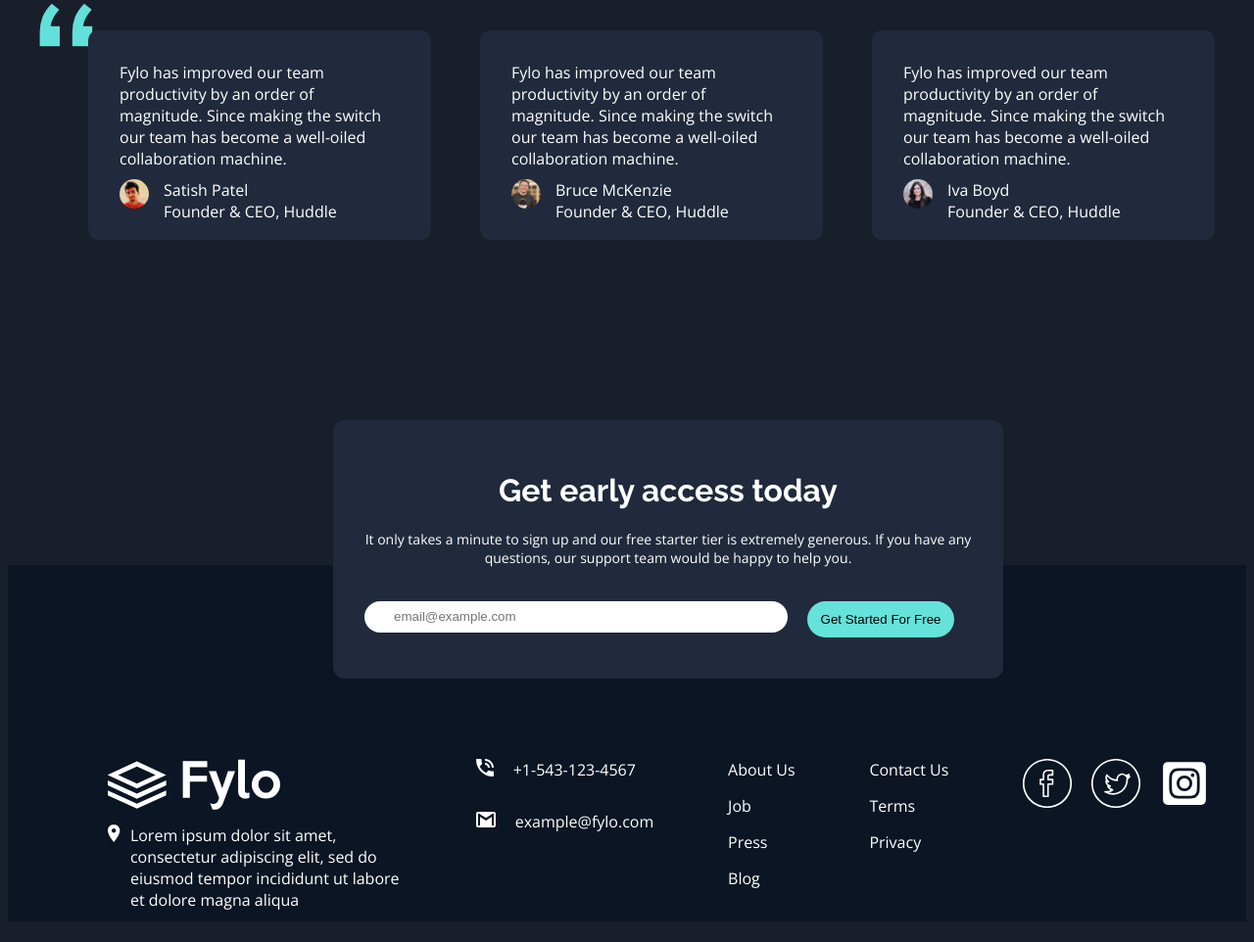
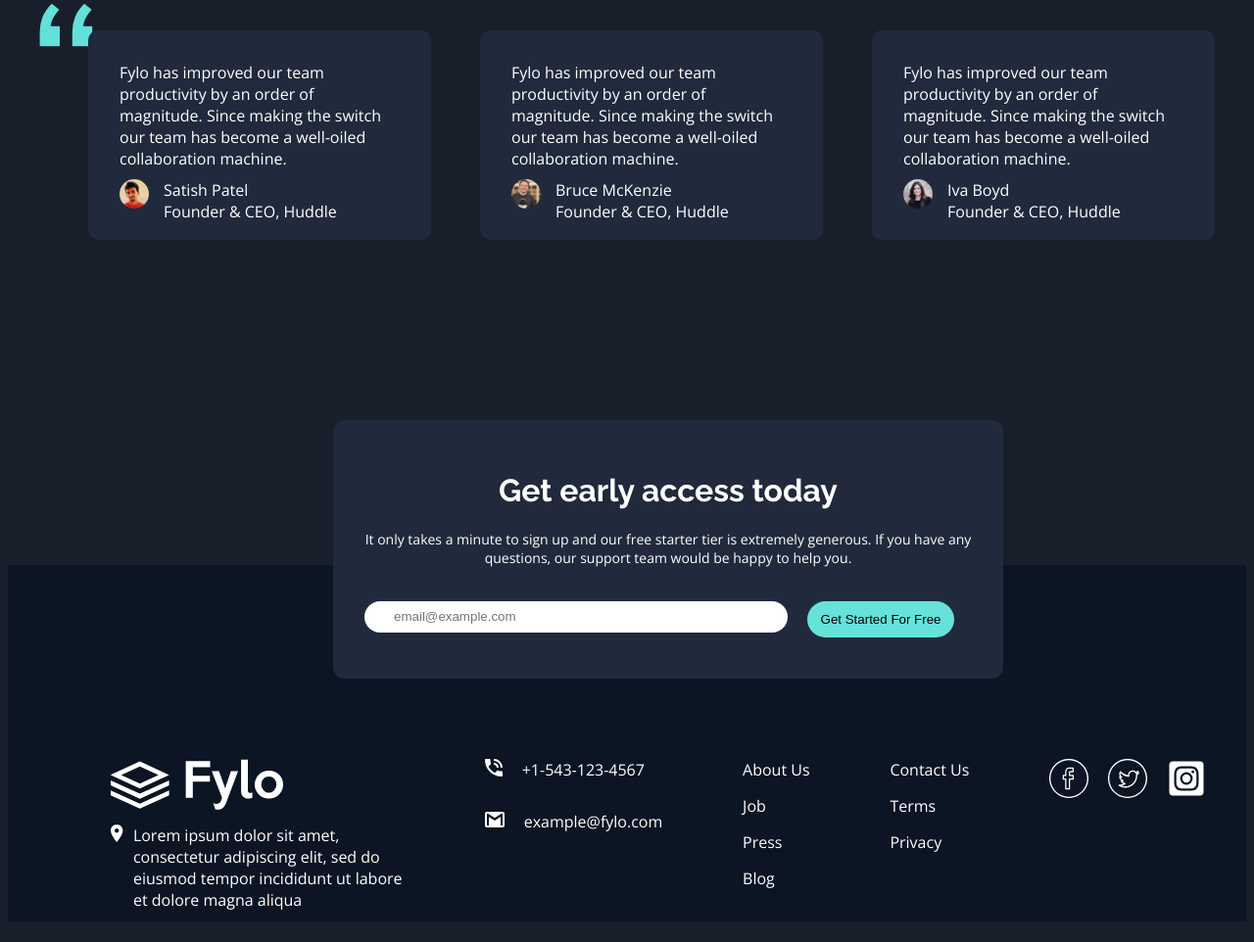
Before and after one commit to CHEGEBB/fylo-dark-theme-landing-page-master, a plain HTML site: page index.html in a window 1280 px wide. Shown: the part 2254-3216 px from the top of the page at 98% size. Drawn offline with nearby package versions, Linux system fonts and the light colour scheme.

Commit message:
Update index.html

```diff
--- a/index.html
+++ b/index.html
@@ -261,9 +261,10 @@
 
       </div>
       <div class="socials">
-        <img src="./images/facebook.svg">
-        <img src="./images/twitter.svg">
-        <img src="./images/square-instagram.svg">
+    <img src="./images/facebook.svg" style="width: 40px; height: 40px;">
+<img src="./images/twitter.svg" style="width: 40px; height: 40px;">
+<img src="./images/square-instagram.svg" style="width: 40px; height: 40px;">
+
        </div>
       </div>
     </div>
```
